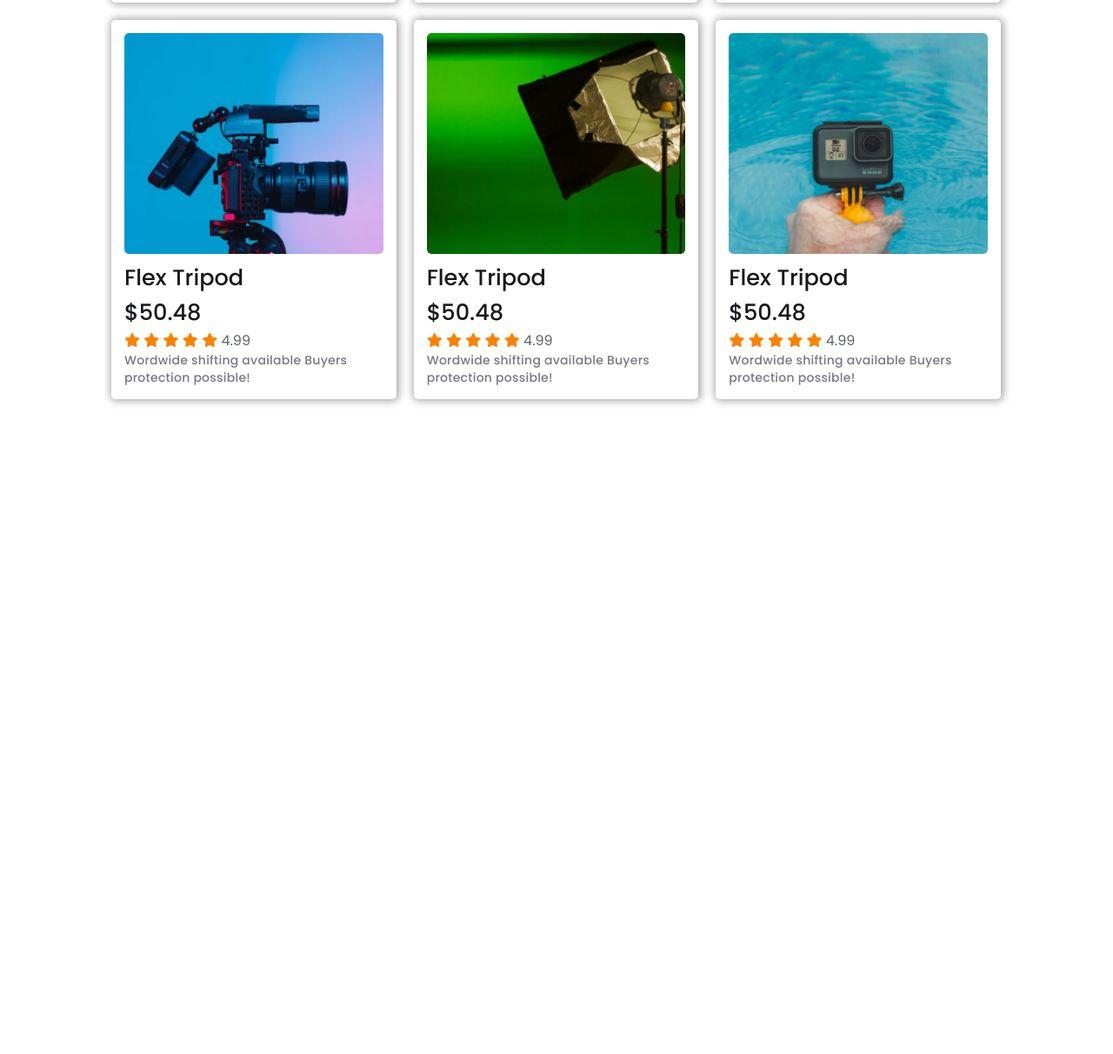
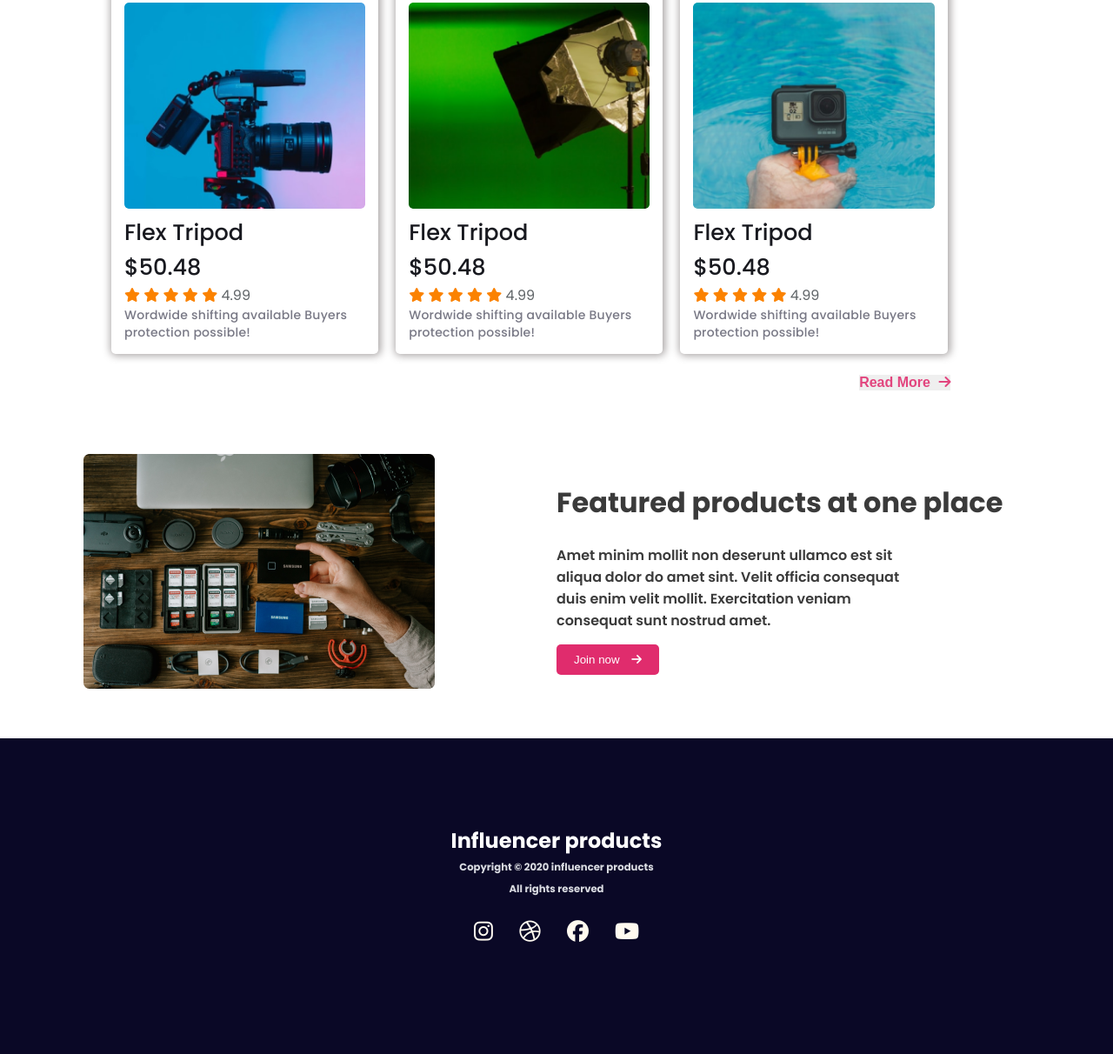
Before and after one commit to MukterHossain/m10-influencer-page, a plain HTML site: page index.html in a window 1280 px wide. Shown: the part 2200-3412 px from the top of the page at 87% size. Before the commit the page ends 2719 px from the top, so only its background shows below. Drawn offline with Linux system fonts and the light colour scheme.

Commit message:
added last

```diff
--- a/css/style.css
+++ b/css/style.css
@@ -154,7 +154,6 @@ body{
 .influ-popular{
     width: 80%;
    margin: 60px auto;
-   ma
 }
 .influ-popular-title{
     text-align:center;
@@ -171,7 +170,7 @@ body{
     gap: 20px;
 }
 .influ-popular-img-1{
-    width: 32%;
+    width: 30%;
     background: #fff;
     padding: 15px;
     box-shadow: 1px 0px 10px 2px #a8a4a4;
@@ -208,6 +207,115 @@ body{
     line-height: 143%;
     letter-spacing: 0.252px;
 }
+
+
+
+.btn-button{
+    display: block;
+    position: relative;
+    bottom: 0;
+    left: 84%;
+
+
+}
+.btn-button button{
+    color: #E02C6DDE;
+    font-size: 16px;
+    font-weight: 700;
+     border: 0;
+}
+.btn-button button i{
+    margin-left: 5px;
+}
+
+
+
+
+/* Influ Feature */
+.influ-feature{
+    width: 85%;
+    margin: 50px auto;
+    margin-top: 70px;
+    display: flex;
+    justify-content: space-between;
+    align-items: center;
+}
+.influ-feature-img{
+    width: 45%;
+}
+.influ-feature-right{
+    width: 50%;
+}
+
+
+.influ-feature-title{}
+.influ-feature-title h2{
+    font-size: 2rem;
+    color: #3A3A3A;
+    font-weight: 700;
+    line-height: 4.2rem;
+}
+.influ-feature-title p{
+    font-size: 16px;
+    color: #3A3A3A;
+    font-weight: 600;
+    padding: 15px 130px 15px 0;
+}
+.influ-feature-title button{
+    background:  #E02C6D;
+    border-radius: 5px;
+    padding: 10px 20px;
+    border: 0;
+    color: #fff;
+}
+.influ-feature-title button > i{
+    margin-left: 10px;
+}
+
+
+
+/* Footer */
+.influ-footer{
+    padding: 100px 0;
+    background: #0A0826;
+}
+.influ-footer-title{
+    text-align: center;
+}
+.influ-footer-title h4{
+    color: #FFF;
+    font-size: 24px;
+    font-weight: 700;
+}
+.influ-footer-title p{
+    color: #D9DBE1;
+    font-size: 14px;
+    font-weight: 700;
+    line-height: 24px;
+}
+
+
+.influ-footer-social{
+
+}
+.influ-footer-social ul{
+    display: flex;
+    justify-content: center;
+    align-items: center;
+}
+.influ-footer-social ul li{
+    margin: 25px 15px;
+}
+.influ-footer-social ul li i{
+    color: floralwhite;
+    font-size: 25px;
+}
+
+
+
+
+
+
 
 
 
@@ -255,8 +363,36 @@ body{
     }
 
 
+    .influ-popular-gallery{
+
+    }
+    .influ-popular-img-1{
+        width: 48%;
+        margin: 0 auto;
+    }
 
 
+    .btn-button{
+        width: 100%;
+        left: 40%;
+    }
+
+
+    .influ-feature{
+        flex-direction: column-reverse;
+        text-align: center;
+        gap:25px;
+    }
+    .influ-feature-img{
+        width: 100%;
+    }
+    .influ-feature-right{
+        width: 100%;
+        text-align: center;
+    }
+    .influ-feature-title p{
+        padding: 15px;
+    }
 
 
 
@@ -309,7 +445,36 @@ body{
     }
 
 
+    .influ-popular-img-1{
+        width: 100%;
+        margin: 0 auto;
+    }
 
+
+
+    .btn-button{
+        width: 100%;
+        left: 40%;
+
+
+    }
+
+
+    .influ-feature{
+        flex-direction: column-reverse;
+        text-align: center;
+        gap:25px;
+    }
+    .influ-feature-img{
+        width: 100%;
+    }
+    .influ-feature-right{
+        width: 100%;
+        text-align: center;
+    }
+    .influ-feature-title p{
+        padding: 15px;
+    }
 
 
 
--- a/index.html
+++ b/index.html
@@ -241,12 +241,47 @@
                     </div>
                     <p class="influ-text-work">Wordwide shifting available Buyers protection possible!</p>
                 </div>
+                <div class="btn-button">
+                    <button>Read More <i class="fas fa-arrow-right"></i></button>
+                </div>
             </div>
+        </div>
+
+
+
+
+        <!-- Influ Feature -->
+        <div class="influ-feature">
+            <div class="influ-feature-img">
+                <img src="image/gear.png" alt="">
+            </div>
+            <div class="influ-feature-right">
+                <div class="influ-feature-title">
+                    <h2>Featured products at one place</h2>
+                    <p>Amet minim mollit non deserunt ullamco est sit aliqua dolor do amet sint. Velit officia consequat duis enim velit mollit. Exercitation veniam consequat sunt nostrud amet.</p>
+                    <button>Join now <i class="fas fa-arrow-right"></i></button>
+                </div>
+            </div>
+
         </div>
 
     </main>
     <footer>
-
+        <div class="influ-footer">
+            <div class="influ-footer-title">
+                <h4>Influencer products</h4>
+                <p><small>Copyright © 2020  influencer products</small></p>
+                <p><small>All rights reserved</small></p>
+            </div>
+            <div class="influ-footer-social">
+                <ul>
+                    <li><i class="fa-brands fa-instagram"></i></li>
+                    <li><i class="fa-brands fa-dribbble"></i></li>
+                    <li><i class="fa-brands fa-facebook"></i></li>
+                    <li><i class="fa-brands fa-youtube"></i></li>
+                </ul>
+            </div>
+        </div>
     </footer>
 
 
```
